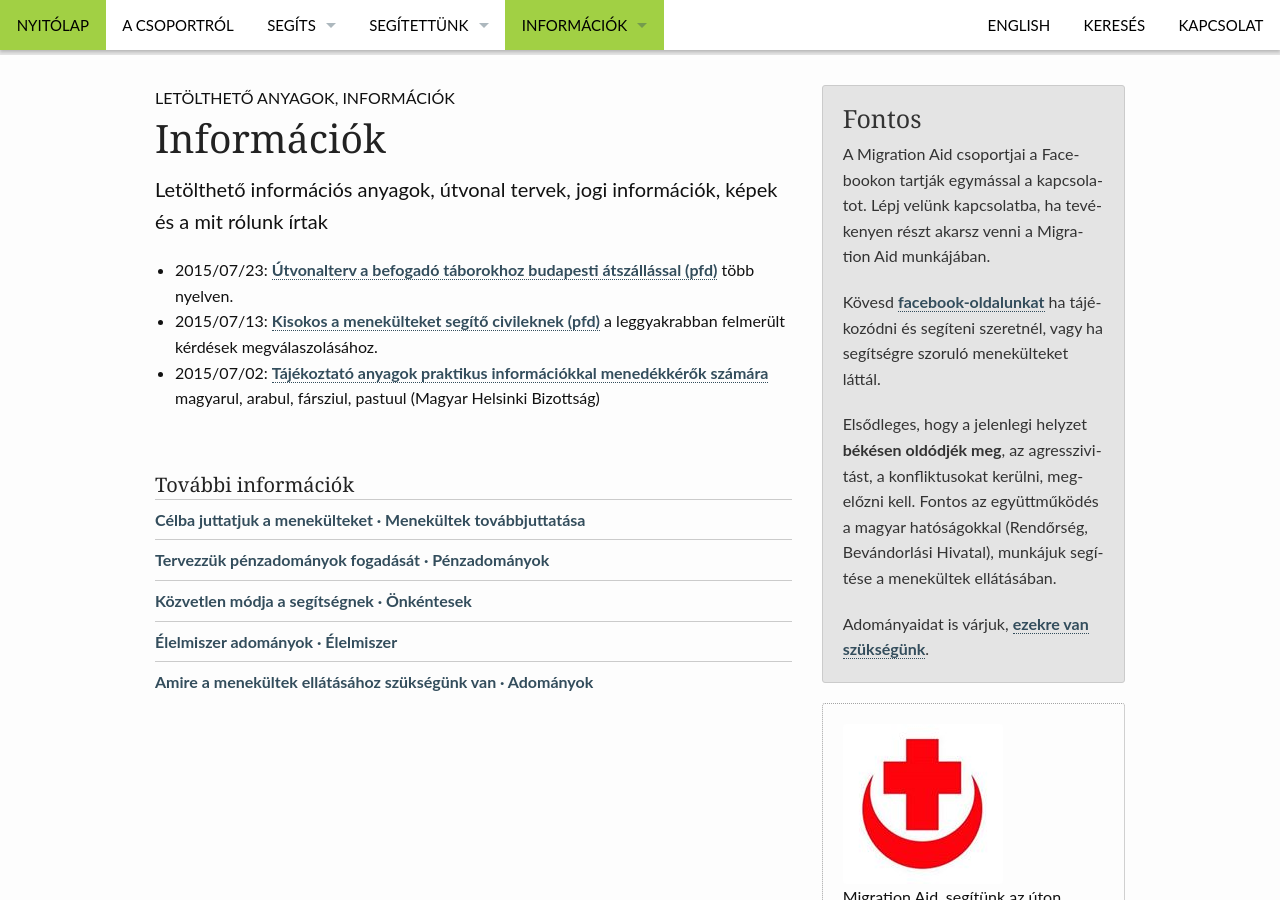
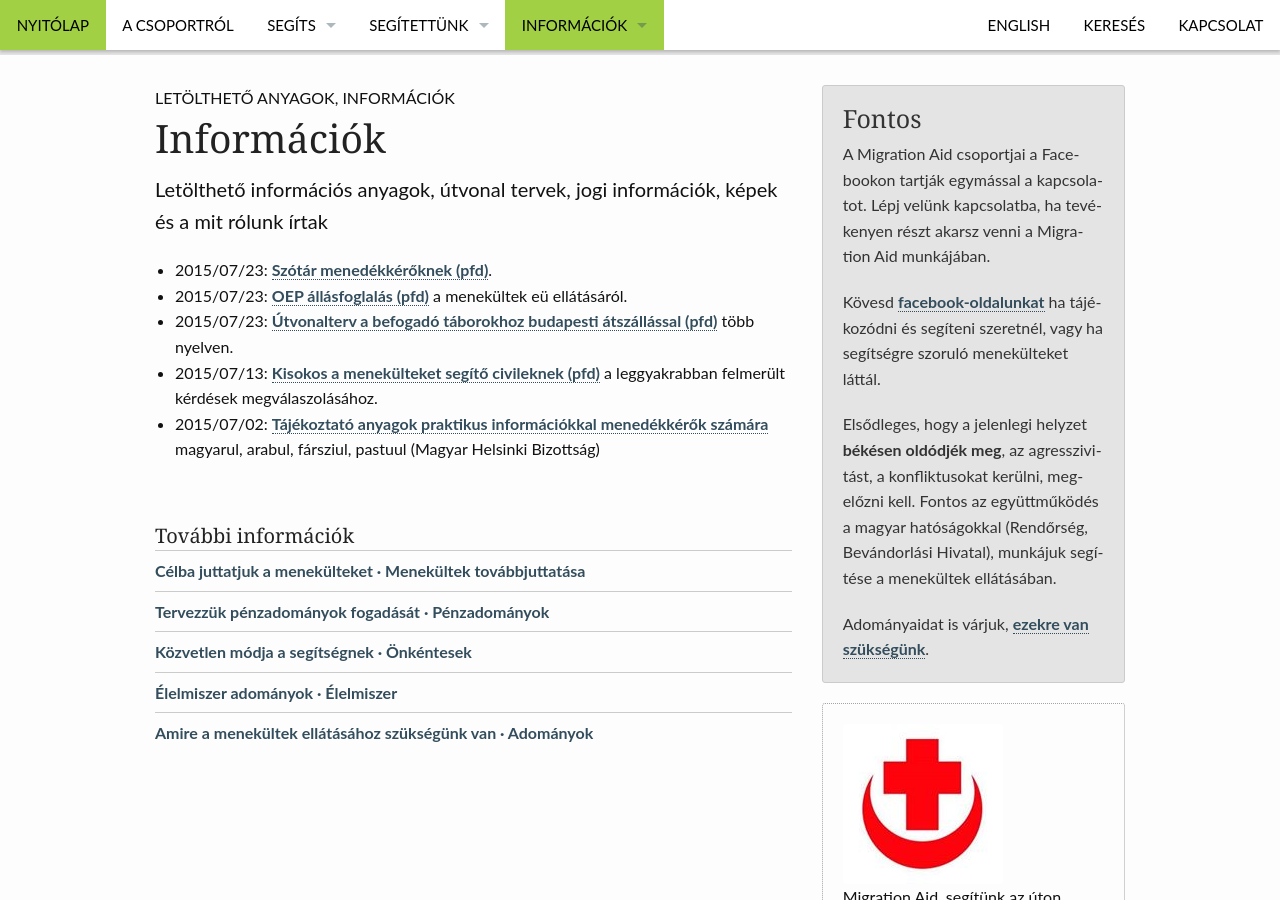
Before and after one commit to migaid/migaid.github.io, a Jekyll site: the page built from menu/info.md, in a window 1280 px wide and 900 px high, scrolled down 334 px. Built offline with Jekyll 4.4.1, drawn with Linux system fonts in a browser that asks for light colours.

Commit message:
eü állásfogalás + migaid szotar

```diff
--- a/menu/info.md
+++ b/menu/info.md
@@ -12,6 +12,8 @@ header:
 
 ---
 
+- 2015/07/23: [Szótár menedékkérőknek (pfd)]({{ site.url }}{{ site.baseurl }}/files/migaid-szotar.pdf).
+- 2015/07/23: [OEP állásfoglalás (pfd)]({{ site.url }}{{ site.baseurl }}/files/oep-allasfoglalas.pdf) a menekültek eü ellátásáról.
 - 2015/07/23: [Útvonalterv a befogadó táborokhoz budapesti átszállással (pfd)]({{ site.url }}{{ site.baseurl }}/files/budapest-info.pdf) több nyelven.
 - 2015/07/13: [Kisokos a menekülteket segítő civileknek (pfd)](http://helsinki.hu/wp-content/uploads/info-segitoknek_FINAL_2.pdf) a leggyakrabban felmerült kérdések megválaszolásához.
 - 2015/07/02: [Tájékoztató anyagok praktikus információkkal menedékkérők számára](http://helsinki.hu/uj-informacios-anyag-menekulteknek) magyarul, arabul, fársziul, pastuul (Magyar Helsinki Bizottság)
```
Also changed, not shown: 2 other files.
